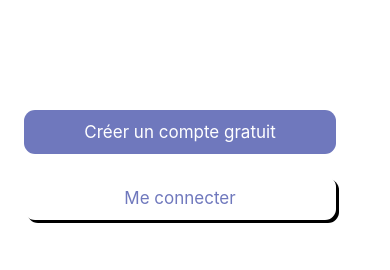
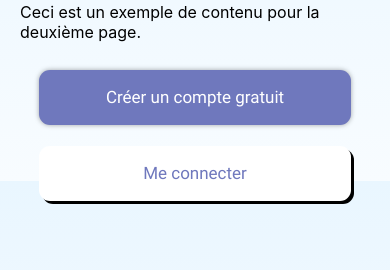
Before and after one commit to jogit64/restart, a React Native app: screen / in a window 390 px wide. Shown: the part 533-803 px from the top of the page. Built offline with nearby package versions, Linux system fonts and the light colour scheme.

Commit message:
Intégration du 1/3 bas avec style

```diff
--- a/App.tsx
+++ b/App.tsx
@@ -23,11 +23,14 @@ import * as SplashScreen from "expo-splash-screen";
 import PagerView from "react-native-pager-view";
 import Swiper from "react-native-swiper";
 
-import CupertinoButtonPurple from "./components/CupertinoButtonPurple";
-import MaterialButtonViolet from "./components/MaterialButtonViolet";
-import MaterialButtonSuccess from "./components/MaterialButtonSuccess";
-import ButtonCroyances from "./components/ButtonCroyances";
-import MaterialButtonPurple from "./components/MaterialButtonPurple";
+//import CupertinoButtonPurple from "./components/CupertinoButtonPurple";
+//import MaterialButtonViolet from "./components/MaterialButtonViolet";
+// import MaterialButtonSuccess from "./components/MaterialButtonSuccess";
+// import ButtonCroyances from "./components/ButtonCroyances";
+// import MaterialButtonPurple from "./components/MaterialButtonPurple";
+
+import MaterialButtonViolet1 from "./components/MaterialButtonViolet1";
+import MaterialButtonViolet3 from "./components/MaterialButtonViolet3";
 
 import IoniconsIcon from "react-native-vector-icons/Ionicons";
 
@@ -41,8 +44,8 @@ export default function App() {
 
   const [fontsLoaded] = useFonts({
     // Lemon: require("./assets/fonts/lemon-regular.ttf"),
-    // Roboto: require("./assets/fonts/roboto-regular.ttf"),
-    Roboto700: require("./assets/fonts/roboto-700.ttf"),
+    roboto: require("./assets/fonts/roboto-regular.ttf"),
+    // roboto700: require("./assets/fonts/roboto-700.ttf"),
     // "roboto-700": require("./path-to-fonts/Roboto-700.ttf"),
     // "roboto-regular": require("./path-to-fonts/Roboto-Regular.ttf"),
   });
@@ -127,14 +130,12 @@ export default function App() {
           backgroundColor="rgba(111,120,189,1)"
         />
 
-        <CupertinoButtonPurple
-          caption="Créer un compte gratuit"
-          style={styles.cupertinoButtonPurple}
-        ></CupertinoButtonPurple>
-
-        <MaterialButtonViolet
-          style={styles.materialButtonViolet}
-        ></MaterialButtonViolet>
+        <MaterialButtonViolet1
+          style={styles.materialButtonViolet1}
+        ></MaterialButtonViolet1>
+        <MaterialButtonViolet3
+          style={styles.materialButtonViolet3}
+        ></MaterialButtonViolet3>
       </View>
     </View>
   );
@@ -154,18 +155,27 @@ const styles = StyleSheet.create({
   //* Style du haut slide 2/3 -------------------------------------
 
   //* Style du bas fixe 1/3 ---------------------------------------
-  cupertinoButtonPurple: {
-    height: 44,
+  materialButtonViolet1: {
+    height: 55,
     width: 312,
+    backgroundColor: "rgba(111,120,189,1)",
+    //shadowColor: "rgba(0,0,0,1)",
+    // shadowOffset: {
+    //   width: 3,
+    //   height: 3,
+    // },
+    //elevation: 5,
+    // shadowOpacity: 0.01,
+    // shadowRadius: 0,
     borderRadius: 11,
-    marginTop: 80,
-    marginLeft: 24,
+    marginTop: 40,
+    alignSelf: "center",
   },
-  materialButtonViolet: {
-    height: 44,
+  materialButtonViolet3: {
+    height: 55,
     width: 312,
-    backgroundColor: "#fff",
-    borderRadius: 11,
+    backgroundColor: "rgba(255,255,255,1)",
+    //shadowColor: "rgba(225,228,235,1)",
     shadowColor: "#000",
     shadowOffset: {
       width: 3,
@@ -174,14 +184,16 @@ const styles = StyleSheet.create({
     elevation: 5,
     shadowOpacity: 1,
     shadowRadius: 0,
-    marginTop: 22,
-    marginBottom: 50,
-    marginLeft: 24,
+    borderRadius: 11,
+    marginTop: 21,
+    alignSelf: "center",
   },
+
   page: {
     justifyContent: "center",
     alignItems: "center",
     padding: 20,
+    height: "100%",
   },
   pageTitle: {
     fontSize: 24,
--- /dev/null
+++ b/components/MaterialButtonViolet1.js
@@ -0,0 +1,38 @@
+import React, { Component } from "react";
+import { StyleSheet, TouchableOpacity, Text } from "react-native";
+
+function MaterialButtonViolet1(props) {
+  return (
+    <TouchableOpacity style={[styles.container, props.style]}>
+      <Text style={styles.caption}>Créer un compte gratuit</Text>
+    </TouchableOpacity>
+  );
+}
+
+const styles = StyleSheet.create({
+  container: {
+    backgroundColor: "#3F51B5",
+    justifyContent: "center",
+    alignItems: "center",
+    flexDirection: "row",
+    borderRadius: 2,
+    // shadowColor: "red",
+    // shadowOffset: {
+    //   width: 0,
+    //   height: 1,
+    // },
+    shadowOpacity: 0.35,
+    shadowRadius: 5,
+    elevation: 2,
+    minWidth: 88,
+    paddingLeft: 16,
+    paddingRight: 16,
+  },
+  caption: {
+    color: "#fff",
+    fontSize: 17,
+    fontFamily: "roboto",
+  },
+});
+
+export default MaterialButtonViolet1;
--- /dev/null
+++ b/components/MaterialButtonViolet3.js
@@ -0,0 +1,37 @@
+import React, { Component } from "react";
+import { StyleSheet, TouchableOpacity, Text } from "react-native";
+
+function MaterialButtonViolet3(props) {
+  return (
+    <TouchableOpacity style={[styles.container, props.style]}>
+      <Text style={styles.meConnecter}>Me connecter</Text>
+    </TouchableOpacity>
+  );
+}
+
+const styles = StyleSheet.create({
+  container: {
+    justifyContent: "center",
+    alignItems: "center",
+    flexDirection: "row",
+    borderRadius: 2,
+    shadowColor: "#000",
+    shadowOffset: {
+      width: 0,
+      height: 1,
+    },
+    shadowOpacity: 0.35,
+    shadowRadius: 5,
+    elevation: 2,
+    minWidth: 88,
+    paddingLeft: 16,
+    paddingRight: 16,
+  },
+  meConnecter: {
+    color: "rgba(111,120,189,1)",
+    fontSize: 17,
+    fontFamily: "roboto",
+  },
+});
+
+export default MaterialButtonViolet3;
```
Also changed, not shown: components/trash/CupertinoButtonPurple.js (renamed from components/CupertinoButtonPurple.js), components/trash/MaterialButtonViolet.js (renamed from components/MaterialButtonViolet.js).
